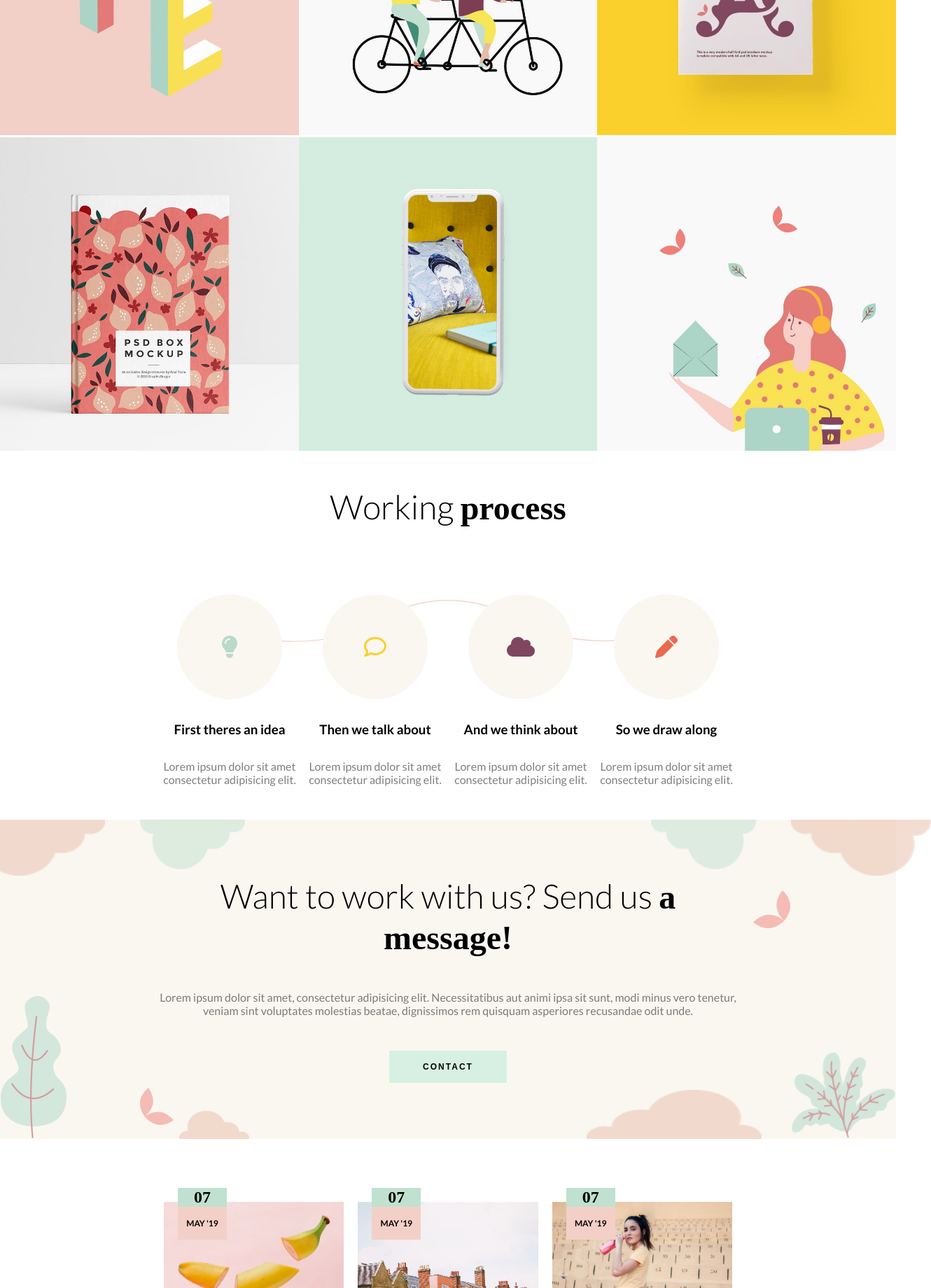
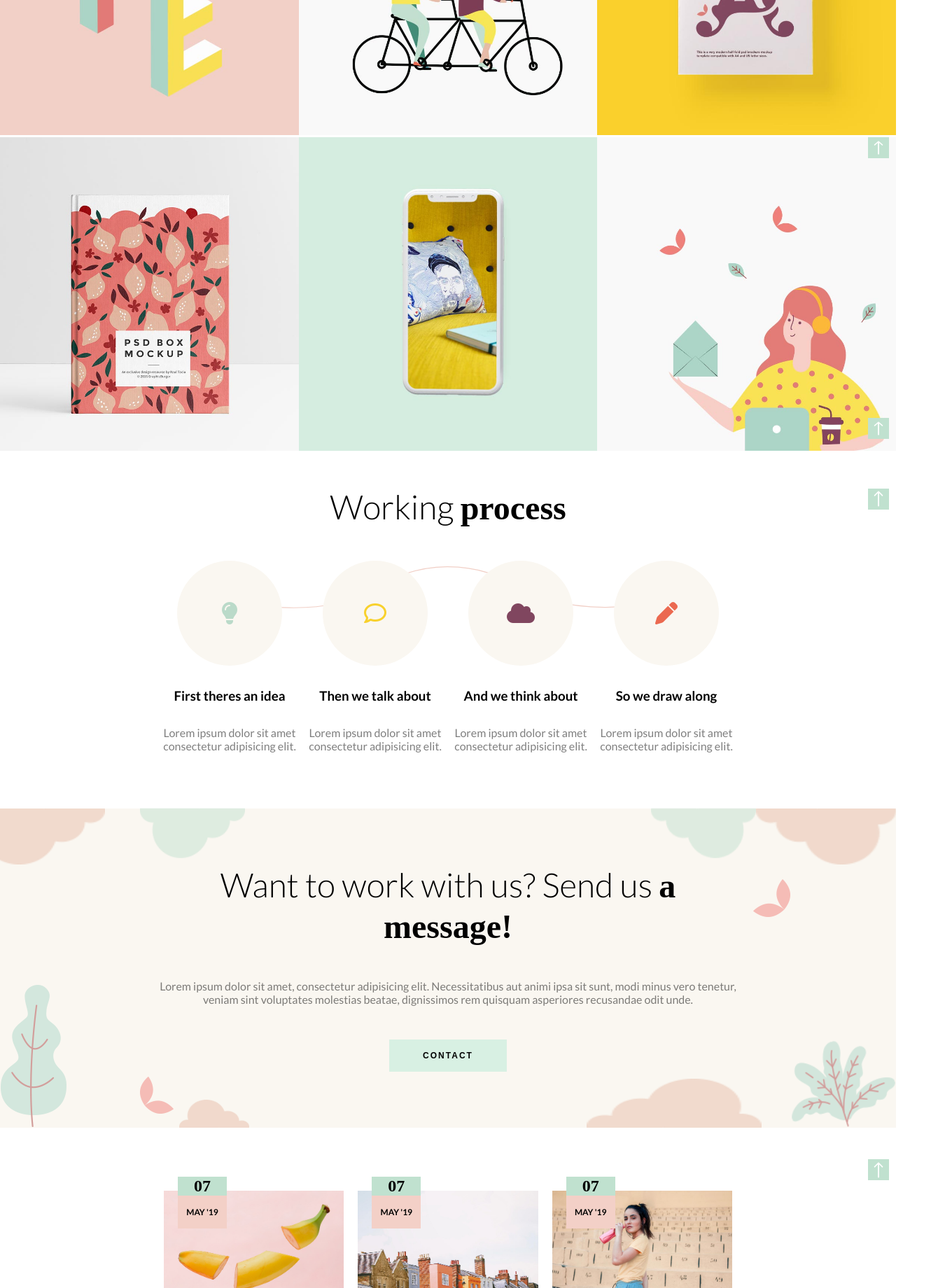
Before and after one commit to Carmine-Faella/proj-html-vuejs, a Vue app: page / in a window 1280 px wide. Shown: the part 960-2800 px from the top of the page at 70% size, 1330 px wide, since content can reach past the window. Built offline with nearby package versions, Linux system fonts and the light colour scheme.

Commit message:
Lavoro completato, da fare miglioramenti

```diff
--- a/src/components/CardList.vue
+++ b/src/components/CardList.vue
@@ -52,6 +52,12 @@ export default{
             />
 
         </div>
+        <div class="shop">
+            <div class="interest"><img src="../assets/svg-4.svg"></div>
+            <div class="bag-shop"><img src="../assets/svg-6.svg"></div>
+            <div class="arrow"><img src="../assets/svg-2.svg"></div>
+            <div class="arrow2"><img src="../assets/svg-2.svg"></div>
+        </div>
 
     </div>
 
@@ -59,10 +65,54 @@ export default{
 
 <style scoped lang="scss">
 @use '../styles/general.scss' as *;
-.box{
-    display: inline-block;
-    width: calc(100%/3);
+@use '../styles/partial/variables.scss' as *;
+@use '../styles/partial/-mixin.scss' as *;
+
+.box-cnt{
+    position: relative;
+
+    .box{
+        display: inline-block;
+        width: calc(100%/3);
+    }
+}
+.shop{
+    img{
+        width: 20px;
+        height: 20px;
+        display: block;
+    }
+
+    div{
+        position: absolute;
+        right: 0;
+        width:30px;
+        height: 30px;
+        @include my-center
+    }
+
+    .interest{
+        background-color: $back-11;
+        top: 10%;
+    }
+
+    .bag-shop{
+        background-color: $back-primary;
+        top: 15%;
+    }
+
+    .arrow{
+        top: 50%;
+        background-color: $back-8;
+        margin-right: 10px;
+    }
+    .arrow2{
+        bottom: 20px;
+        background-color: $back-8;
+        margin-right: 10px;
+    }
 }
 
 
+
 </style>
--- a/src/components/CircleList.vue
+++ b/src/components/CircleList.vue
@@ -38,15 +38,22 @@ export default{
 
 <template>
 
+    <section>
         <h1 class="text-center">Working <span>process</span></h1>
         <div class="icon-cnt text-center">
+
+            <div class="linear">
                 <img src="../assets/svg-3.svg" alt="linear">
+            </div>
+
             <div v-for="item,index in circleItem" :key="index">
 
                 <Circle :title="item.title" :icon="item.icon" :color="item.color"/>
 
             </div>
         </div>
+        <div class="arrow"><img src="../assets/svg-2.svg"></div>
+    </section>
 
 </template>
 
@@ -56,10 +63,17 @@ export default{
 @use '../styles/general.scss' as *;
 @use '../styles/partial/variables.scss' as *;
 @use '../styles/partial/-mixin.scss' as *;
+
+section{
+    position: relative;
+
     .icon-cnt{
     @include my-container;
     display: flex;
     position: relative;
+    padding-bottom: 5rem;
+
+    .linear{
 
         img{
         position: absolute;
@@ -69,9 +83,27 @@ export default{
         }
     }
 
-.text-center,h1{
+    }
+
+    h1{
+        padding: 3rem 0;
+    }
+
+    .text-center{
         text-align: center;
-    padding: 3rem 0;
+    }
+
+    .arrow{
+        position: absolute;
+        display: inline-block;
+        top: 10%;
+        right: 0;
+        margin-right: 10px;
+        background-color: $back-8;
+        width:30px;
+        height: 30px;
+        @include my-center
+    }
 }
 
 
--- a/src/components/NewsList.vue
+++ b/src/components/NewsList.vue
@@ -30,6 +30,7 @@ export default{
 
 <template>
 
+    <section>
         <div class="box-cnt">
 
             <div v-for="news,index in newList" :key="index" class="box">
@@ -42,6 +43,10 @@ export default{
             </div>
 
         </div>
+        <div class="arrow"><img src="../assets/svg-2.svg"></div>
+    </section>
+
+
 
 
 </template>
@@ -51,6 +56,9 @@ export default{
 @use '../styles/partial/variables.scss' as *;
 @use '../styles/partial/-mixin.scss' as *;
 
+section{
+    position: relative
+}
 .box-cnt{
     @include my-container;
     padding: 5rem 0;
@@ -61,4 +69,16 @@ export default{
     width: calc(100%/3 - 20px);
 }
 
+.arrow{
+        position: absolute;
+        display: inline-block;
+        top: 10%;
+        right: 0;
+        margin-right: 10px;
+        background-color: $back-8;
+        width:30px;
+        height: 30px;
+        @include my-center
+}
+
 </style>
--- a/src/components/SendMessage.vue
+++ b/src/components/SendMessage.vue
@@ -99,7 +99,7 @@ section{
         transform: rotateX(180deg);
         width: 200px;
         height: 80px;
-        right: -50px;
+        right: 0;
     }
 
     .img-cloud4{
--- a/src/styles/partial/-mixin.scss
+++ b/src/styles/partial/-mixin.scss
@@ -7,3 +7,9 @@
     max-width: 65%;
     margin: auto;
 }
+
+@mixin my-center{
+    display: flex;
+    align-items: center;
+    justify-content: center;
+}
```
Lines whose indentation alone changed are shown as unchanged.
